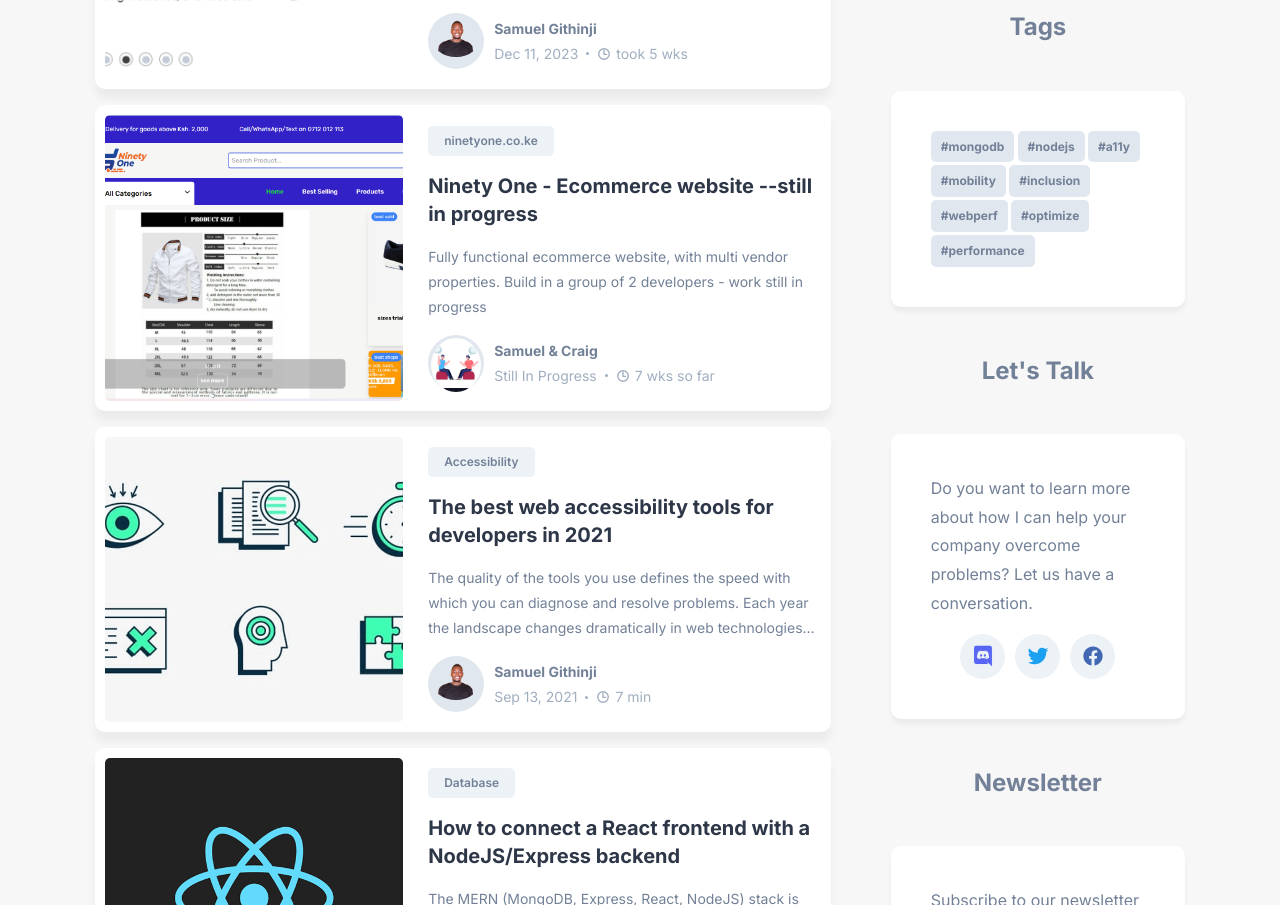
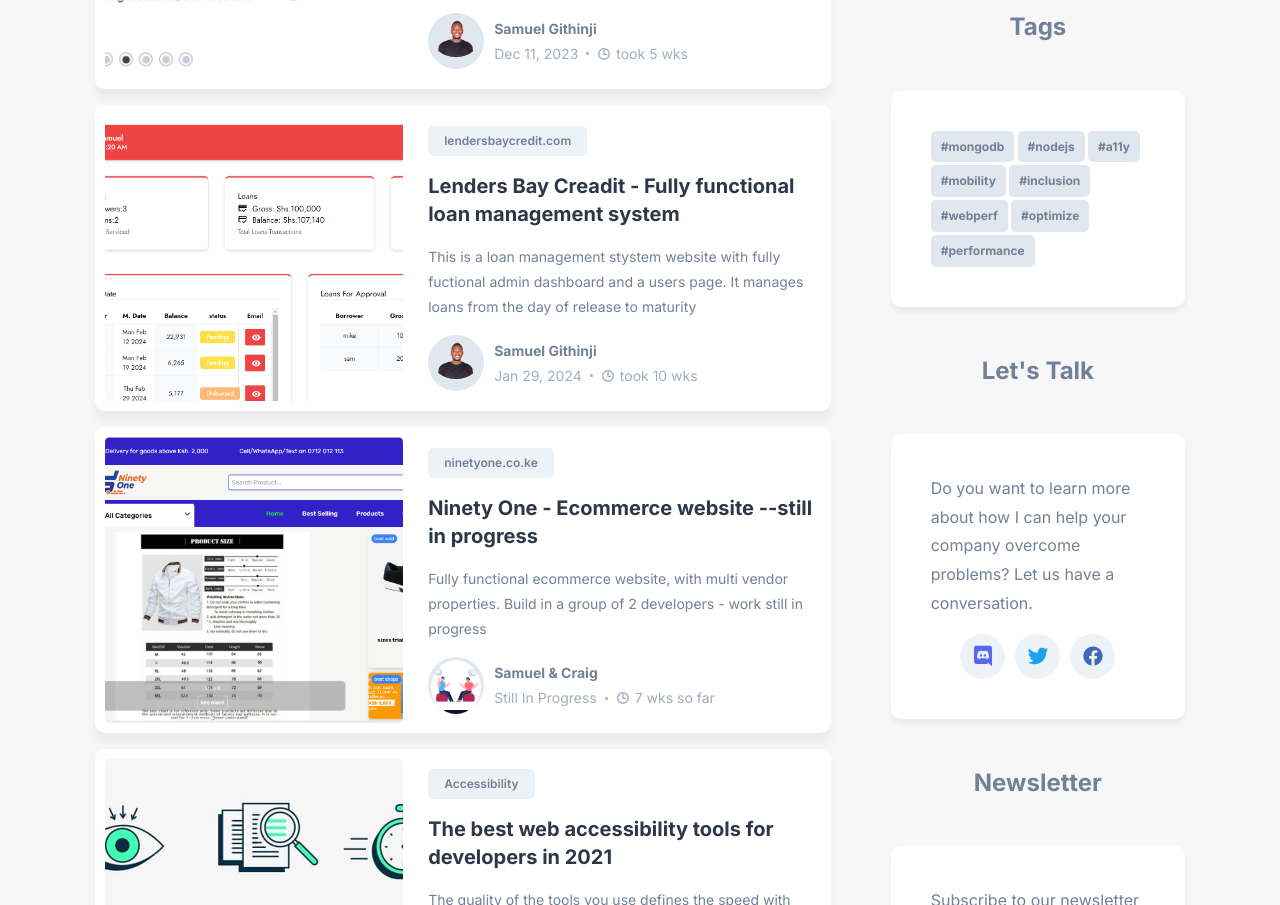
Before and after one commit to threedoltswebsite/my-profile, a website: page index.html in a window 1280 px wide. Shown: the part 1074-1979 px from the top of the page. Drawn offline with nearby package versions, Linux system fonts and the light colour scheme.

Commit message:
lenders bay

```diff
--- a/index.html
+++ b/index.html
@@ -220,6 +220,60 @@
                         <span class="separator"></span>
                         <ion-icon name="time-outline"></ion-icon>
                         <time datetime="PT3M"> took 5 wks</time>
+                      </p>
+                    </div>
+                  </div>
+                </div>
+              </div>
+              <div class="blog-card">
+                <div class="blog-card-banner">
+                  <img
+                    src="./assets/images/lendersbaycredit.png"
+                    alt="Building microservices with Dropwizard, MongoDB & Docker"
+                    width="250"
+                    class="blog-banner-img"
+                  />
+                </div>
+                <div class="blog-content-wrapper">
+                  <a href="http://www.lendersbaycredit.com" target="_blank">
+                    <button class="blog-topic text-tiny">
+                      lendersbaycredit.com
+                    </button>
+                  </a>
+                  <h3>
+                    <a
+                      href="http://www.lendersbaycredit.com"
+                      target="_blank"
+                      class="h3"
+                    >
+                      Lenders Bay Creadit - Fully functional loan management
+                      system
+                    </a>
+                  </h3>
+
+                  <p class="blog-text">
+                    This is a loan management stystem website with fully
+                    fuctional admin dashboard and a users page. It manages loans
+                    from the day of release to maturity
+                  </p>
+
+                  <div class="wrapper-flex">
+                    <div class="profile-wrapper">
+                      <img
+                        src="./assets/images/author.png"
+                        alt="Samuel Githinji"
+                        width="50"
+                      />
+                    </div>
+
+                    <div class="wrapper">
+                      <a href="#" class="h4">Samuel Githinji</a>
+
+                      <p class="text-sm">
+                        <time datetime="2022-01-17">Jan 29, 2024</time>
+                        <span class="separator"></span>
+                        <ion-icon name="time-outline"></ion-icon>
+                        <time datetime="PT3M"> took 10 wks</time>
                       </p>
                     </div>
                   </div>
```
Also changed, not shown: assets/images/lendersbaycredit.png (added).
